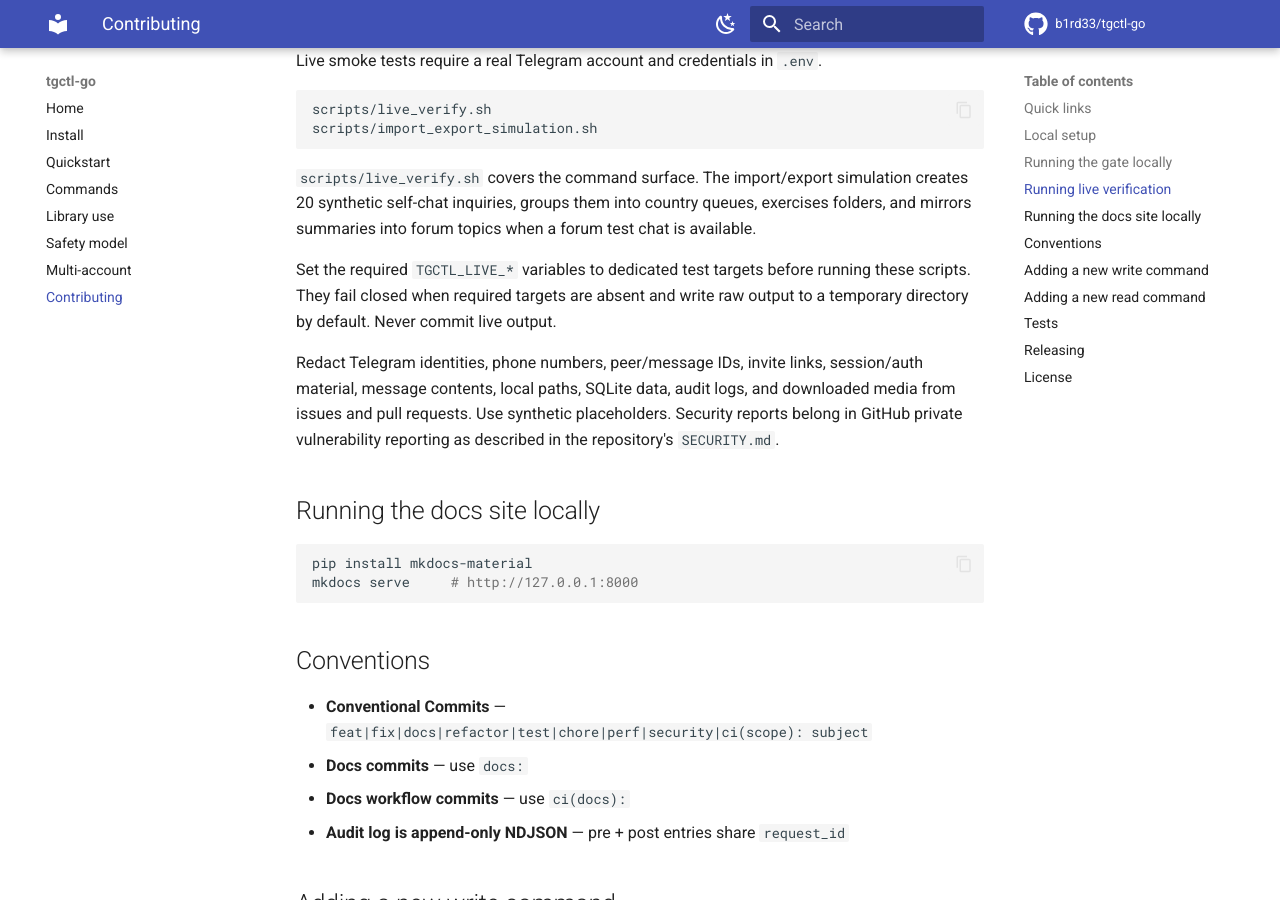
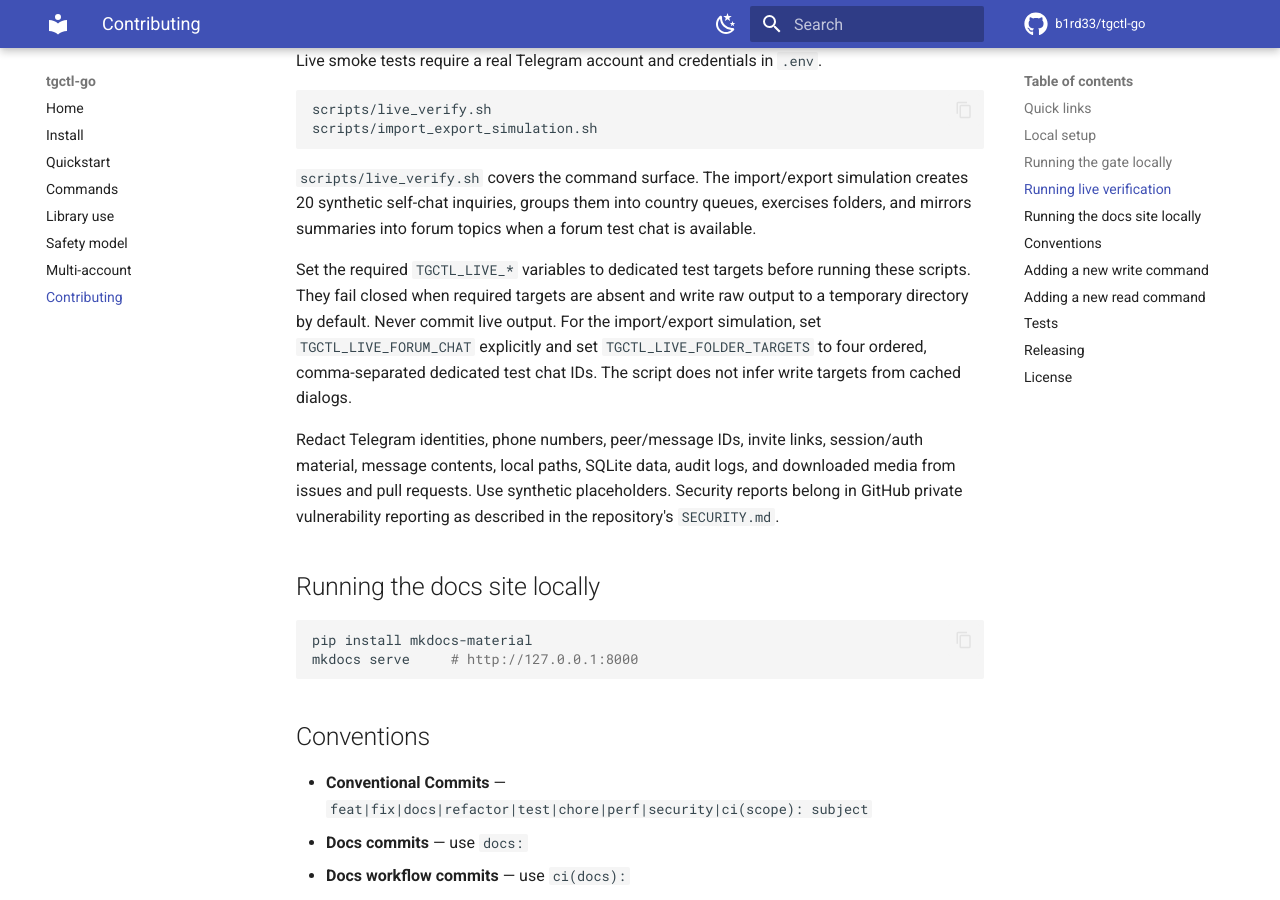
Before and after one commit to b1rd33/tgctl-go, an MkDocs documentation site: the page built from docs/contributing.md, in a window 1280 px wide and 900 px high, scrolled down 917 px. Built offline with MkDocs 1.6.1 and Material for MkDocs 9.7.7, drawn with Linux system fonts in a browser that asks for light colours; comment, search, counter and statistics services are not loaded.

Commit message:
security: require explicit live test targets

```diff
--- a/docs/contributing.md
+++ b/docs/contributing.md
@@ -50,6 +50,9 @@ topics when a forum test chat is available.
 Set the required `TGCTL_LIVE_*` variables to dedicated test targets before
 running these scripts. They fail closed when required targets are absent and
 write raw output to a temporary directory by default. Never commit live output.
+For the import/export simulation, set `TGCTL_LIVE_FORUM_CHAT` explicitly and set
+`TGCTL_LIVE_FOLDER_TARGETS` to four ordered, comma-separated dedicated test chat
+IDs. The script does not infer write targets from cached dialogs.
 
 Redact Telegram identities, phone numbers, peer/message IDs, invite links,
 session/auth material, message contents, local paths, SQLite data, audit logs,
```
Also changed, not shown: CONTRIBUTING.md (+4 -0 lines), 6 other files.
